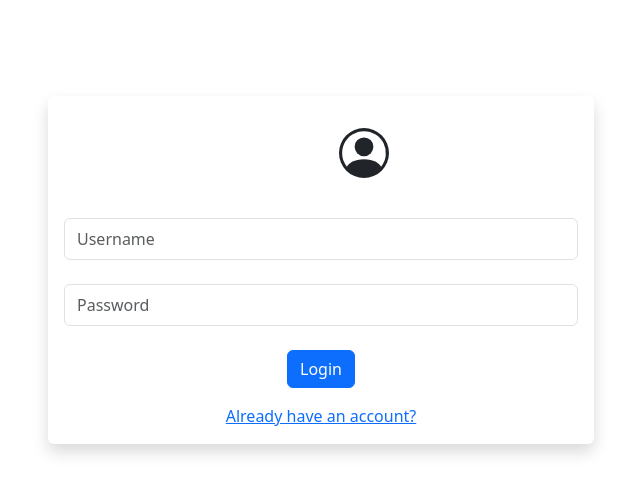
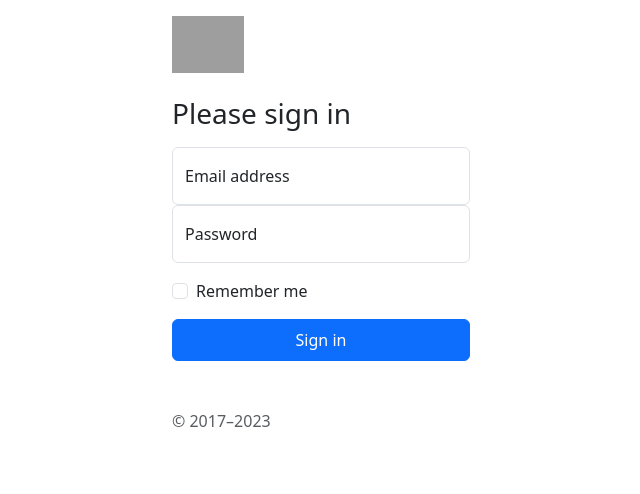
Before and after one commit to Thanathat26/web, a Flask app: page /Home in a window 1280 px wide. Shown: the part 72-566 px from the top of the page, without its empty margins (319-959 px from the left). Run offline with Flask 3, Linux system fonts and the light colour scheme; grey boxes are pictures that could not be loaded.

Commit message:
Add logo and css in static folder

```diff
--- a/templates/blogin.html
+++ /dev/null
@@ -1 +0,0 @@
-{% extends "login.html"%}
--- a/templates/login.html
+++ b/templates/login.html
@@ -1,11 +1,12 @@
 <!DOCTYPE html>
 <html lang="en">
 <head>
+    <link rel="Website Icon" type="png" href="static/net.png">
     <meta charset="UTF-8">
     <meta name="viewport" content="width=device-width, initial-scale=1.0">
     <link href="https://cdn.jsdelivr.net/npm/bootstrap@5.3.2/dist/css/bootstrap.min.css" rel="stylesheet" integrity="sha384-T3c6CoIi6uLrA9TneNEoa7RxnatzjcDSCmG1MXxSR1GAsXEV/Dwwykc2MPK8M2HN" crossorigin="anonymous">
-    <link rel="stylesheet" href="css/custom.css">
-    <title>Document</title>
+    <link rel="stylesheet" href="static/custom.css">
+    <title>PartyBook</title>
 </head>
     <body>
         <header class="p-3 text-bg-dark">
@@ -35,24 +36,31 @@
             </div>
           </header>
 
-          <section>
-            <div class="container mt-5 pt-5">
-              <div class="row">
-                <div class="col-12 col-sm-7 col-md-6 m-auto">
-                  <div class="card border-0 shadow">
-                    <div class="card-body">
-                      <svg class="mx-auto my-3" xmlns="http://www.w3.org/2000/svg" width="600" height="50" fill="currentColor" class="bi bi-person-circle" viewBox="0 0 16 16">
-                        <path d="M11 6a3 3 0 1 1-6 0 3 3 0 0 1 6 0z" />
-                        <path fill-rule="evenodd" d="M0 8a8 8 0 1 1 16 0A8 8 0 0 1 0 8zm8-7a7 7 0 0 0-5.468 11.37C3.242 11.226 4.805 10 8 10s4.757 1.225 5.468 2.37A7 7 0 0 0 8 1z" />
-                      </svg>
-                      <form action="">
-                        <input type="text" name="" id="" class="form-control my-4 py-2" placeholder="Username" />
-                        <input type="text" name="" id="" class="form-control my-4 py-2" placeholder="Password" />
-                        <div class="text-center mt-3">
-                          <button class="btn btn-primary">Login</button>
 
-                          <p class="mt-3 mb-3 text-body-secondary"></p>
-                          <a href="register.php" class="register-link">Already have an account?</a>
+<main class="form-signin w-100 m-auto">
+    <form>
+      <img class="mb-4" src="/docs/5.3/assets/brand/bootstrap-logo.svg" alt="" width="72" height="57">
+      <h1 class="h3 mb-3 fw-normal">Please sign in</h1>
+
+      <div class="form-floating">
+        <input type="email" class="form-control" id="floatingInput" placeholder="name@example.com">
+        <label for="floatingInput">Email address</label>
+      </div>
+      <div class="form-floating">
+        <input type="password" class="form-control" id="floatingPassword" placeholder="Password">
+        <label for="floatingPassword">Password</label>
+      </div>
+
+      <div class="form-check text-start my-3">
+        <input class="form-check-input" type="checkbox" value="remember-me" id="flexCheckDefault">
+        <label class="form-check-label" for="flexCheckDefault">
+          Remember me
+        </label>
+      </div>
+      <button class="btn btn-primary w-100 py-2" type="submit">Sign in</button>
+      <p class="mt-5 mb-3 text-body-secondary">&copy; 2017–2023</p>
+    </form>
+  </main>
 
                         </div>
                       </form>
```
Also changed, not shown: templates/custom.css (added, +13 -0 lines), static/custom.css (renamed from css/custom.css), static/net.png (added), templates/net.png (added).
